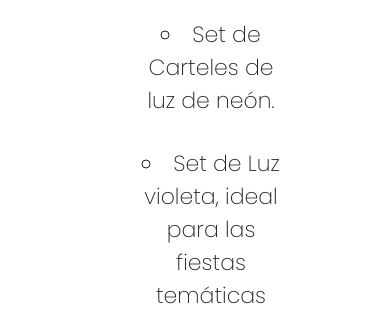
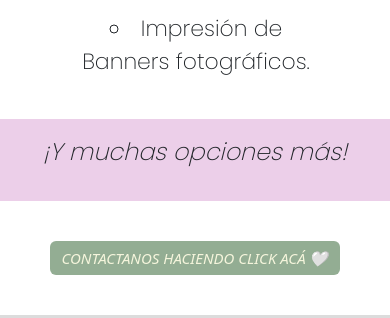
Before and after one commit to AgustinaLuduena/EntregaFinal-Luduena, a plain HTML site: page pages/servicios.html in a window 390 px wide. Shown: the part 1950-2268 px from the top of the page. Drawn offline with nearby package versions, Linux system fonts and the light colour scheme; a web font is replaced by a local one.

Commit message:
edicion media query page servicios

```diff
--- a/pages/servicios.html
+++ b/pages/servicios.html
@@ -109,7 +109,7 @@
       </div>
 
       <div class="cinco">
-          <p>
+          <p class="last-paragraph-servicios">
             ¡Y muchas opciones más!
           </p>
       </div>
--- a/style.css
+++ b/style.css
@@ -257,7 +257,8 @@ footer {
 }
 
 .cuatro {
-    margin: 10px 90px;
+    margin: 10px 20px;
+    padding-right: 30px;
     /*FlexBox*/
     display: flex;
     flex-direction: column;
@@ -620,7 +621,11 @@ h3 {
         text-align: center;
         margin: 0px;
         padding: 15px;
-        background-color: rgb(243, 223, 109);
+        background-color: rgb(236, 207, 233);
+    }
+
+    .last-paragraph-servicios {
+        font-size: 24px;
     }
 
     /* Fin Page Servicios */
```
